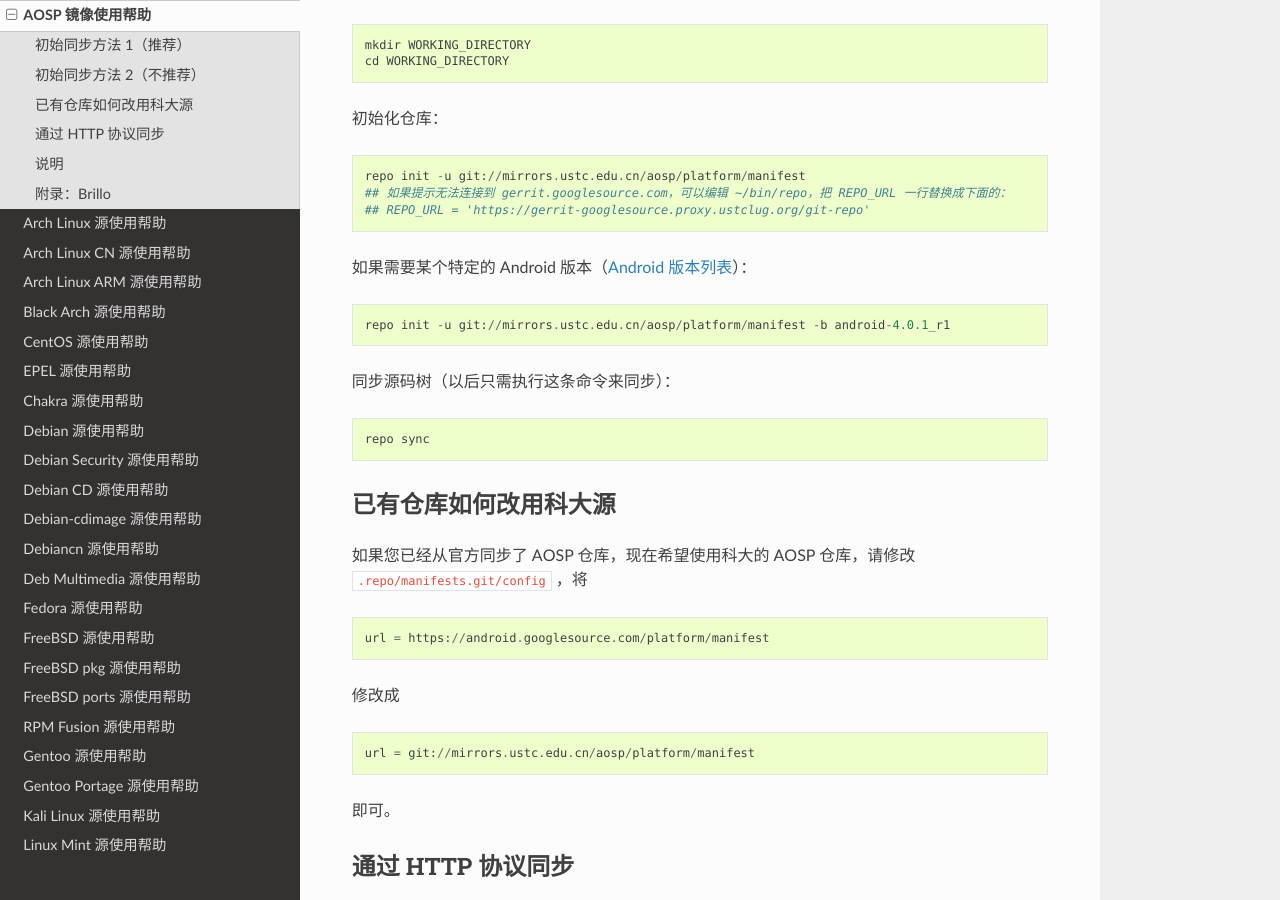
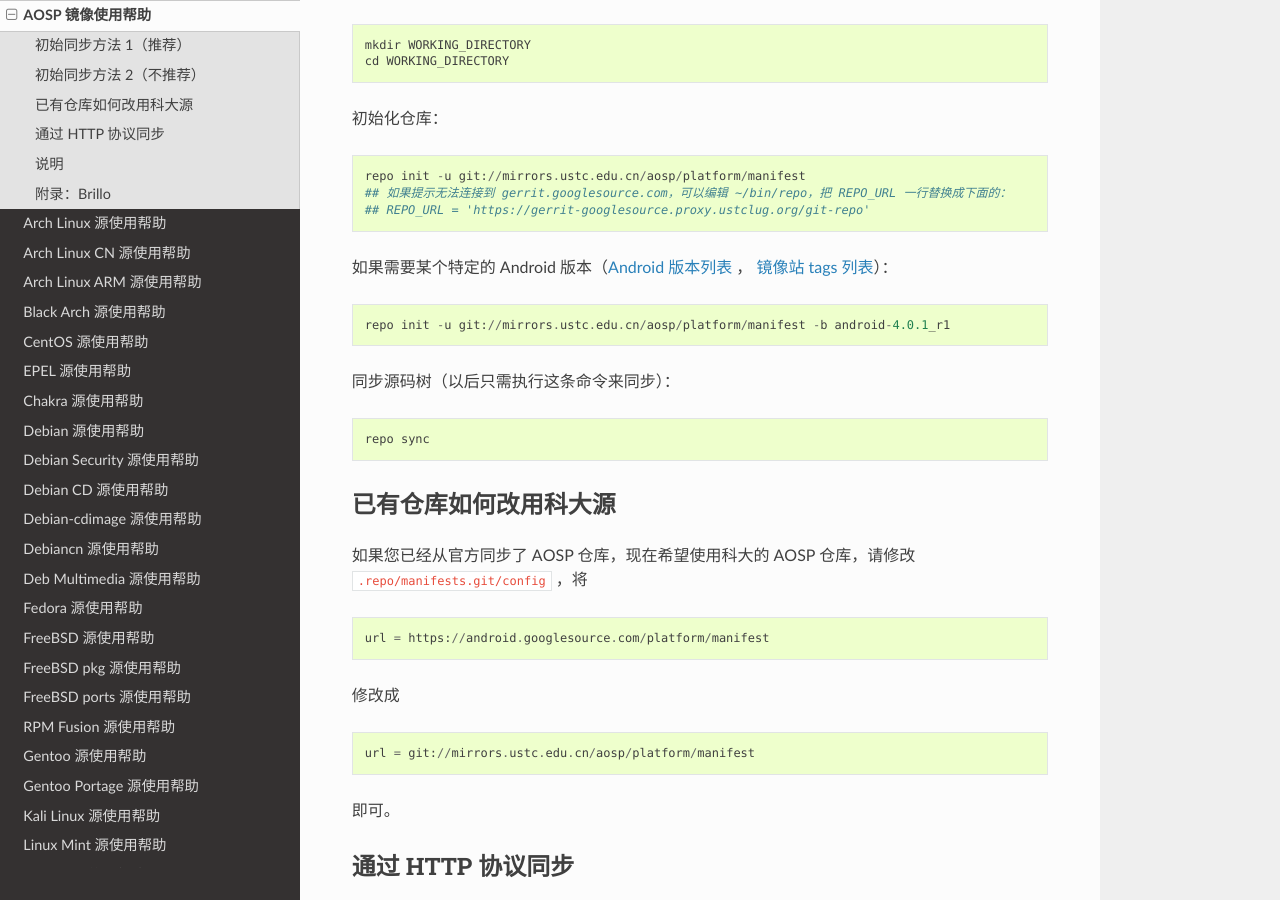
Before and after one commit to ustclug/mirrorhelp, a Sphinx documentation site: the page built from source/aosp.rst, in a window 1280 px wide and 900 px high, scrolled down 1116 px. Built offline with Sphinx 7.4.7 and the Read the Docs theme 2.0.0, drawn with Linux system fonts in a browser that asks for light colours; pages that are not in the unit, such as notebooks, are missing from menus.

Commit message:
添加另外一种查看Android 版本列表的方式 (#217)
* 添加另外一种查看Android 版本列表的方式（不用科学上网）

* Update aosp.rst

```diff
--- a/source/aosp.rst
+++ b/source/aosp.rst
@@ -61,7 +61,7 @@
    ## 如果提示无法连接到 gerrit.googlesource.com，可以编辑 ~/bin/repo，把 REPO_URL 一行替换成下面的：
    ## REPO_URL = 'https://gerrit-googlesource.proxy.ustclug.org/git-repo'
 
-如果需要某个特定的 Android 版本（`Android 版本列表`_）：
+如果需要某个特定的 Android 版本（`Android 版本列表`_ ， `镜像站 tags 列表`_）：
 
 ::
 
@@ -139,3 +139,4 @@
 ``repo init -u git://mirrors.ustc.edu.cn/aosp/brillo/manifest -b master``
 
 .. _Android 版本列表: https://source.android.com/source/build-numbers.html#source-code-tags-and-builds
+.. _镜像站 tags 列表: http://mirrors.ustc.edu.cn/aosp/platform/manifest.git/refs/tags/
```
